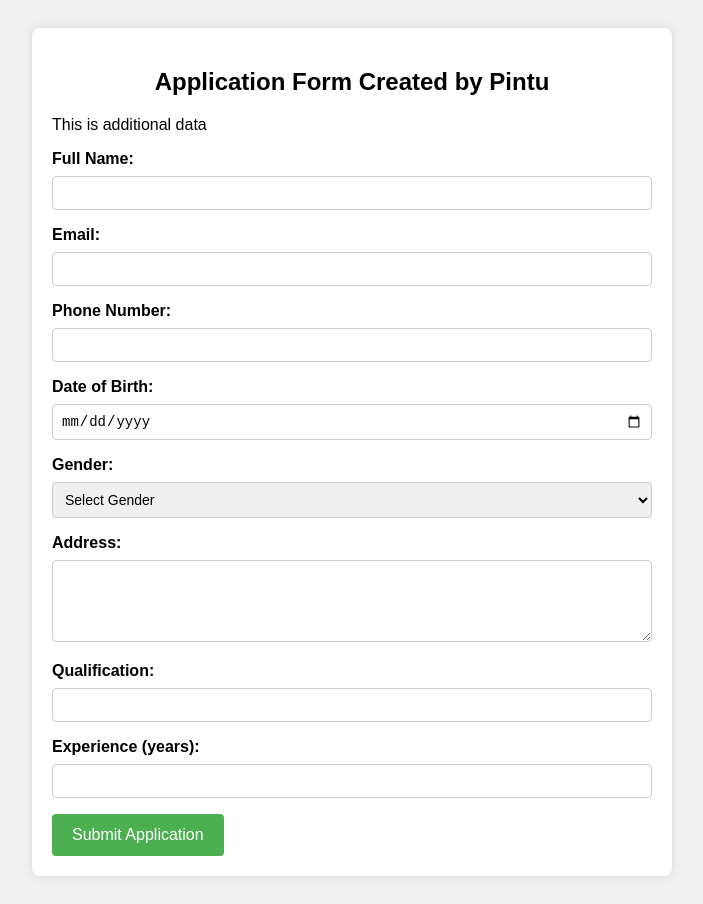
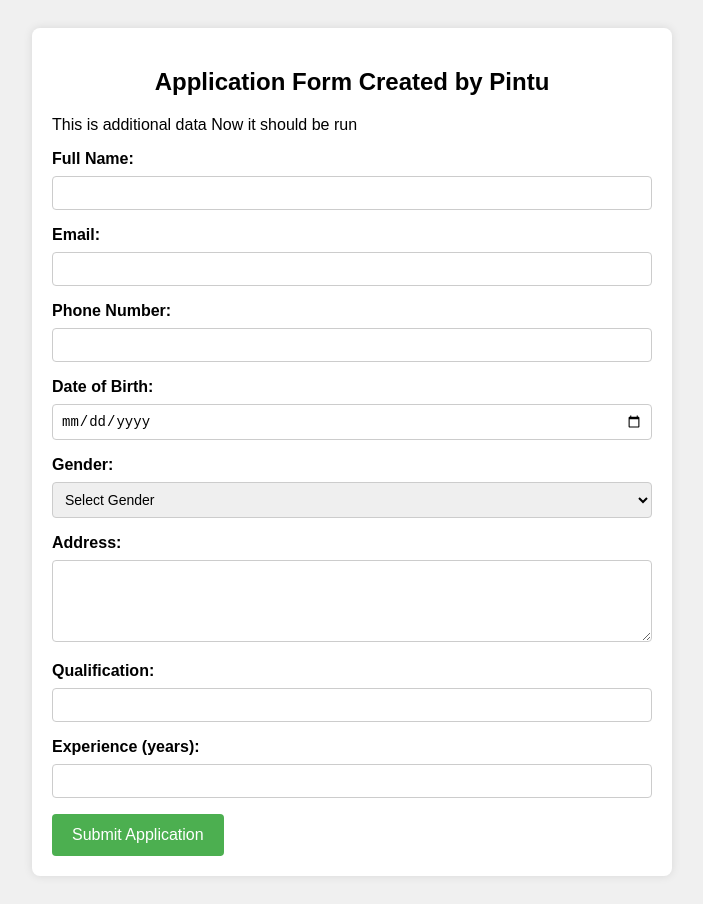
Before and after one commit to pintukumary/node_pipeline, a plain HTML site: page index.html in a window 1280 px wide. Shown: the whole page, without its empty margins (288-991 px from the left). Drawn offline with Linux system fonts and the light colour scheme.

Commit message:
5th commit

```diff
--- a/index.html
+++ b/index.html
@@ -54,7 +54,7 @@
 
 <div class="container">
     <h2>Application Form Created by Pintu</h2>
-    <p> This is additional data </p>
+    <p> This is additional data Now it should be run</p>
     <form action="/submit-form-endpoint" method="POST">
         <label for="fullname">Full Name:</label>
         <input type="text" id="fullname" name="fullname" required>
```
